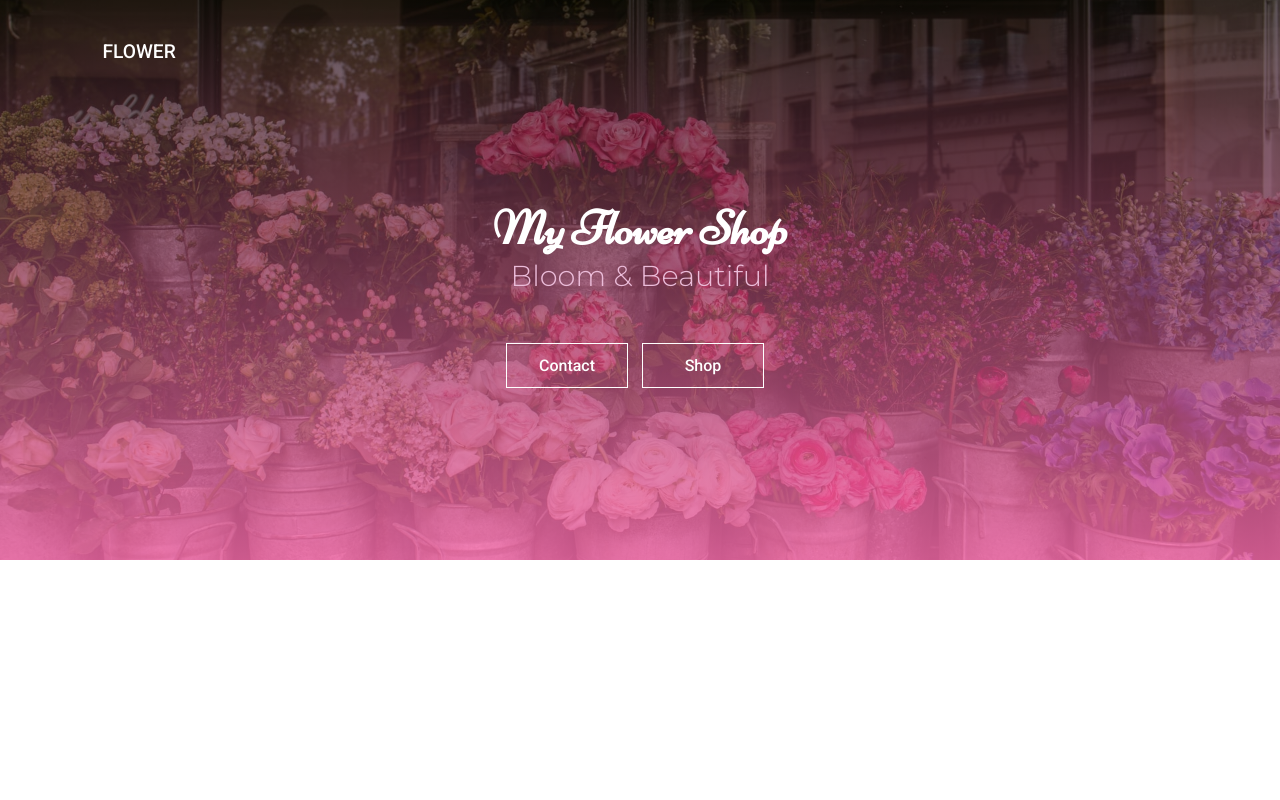
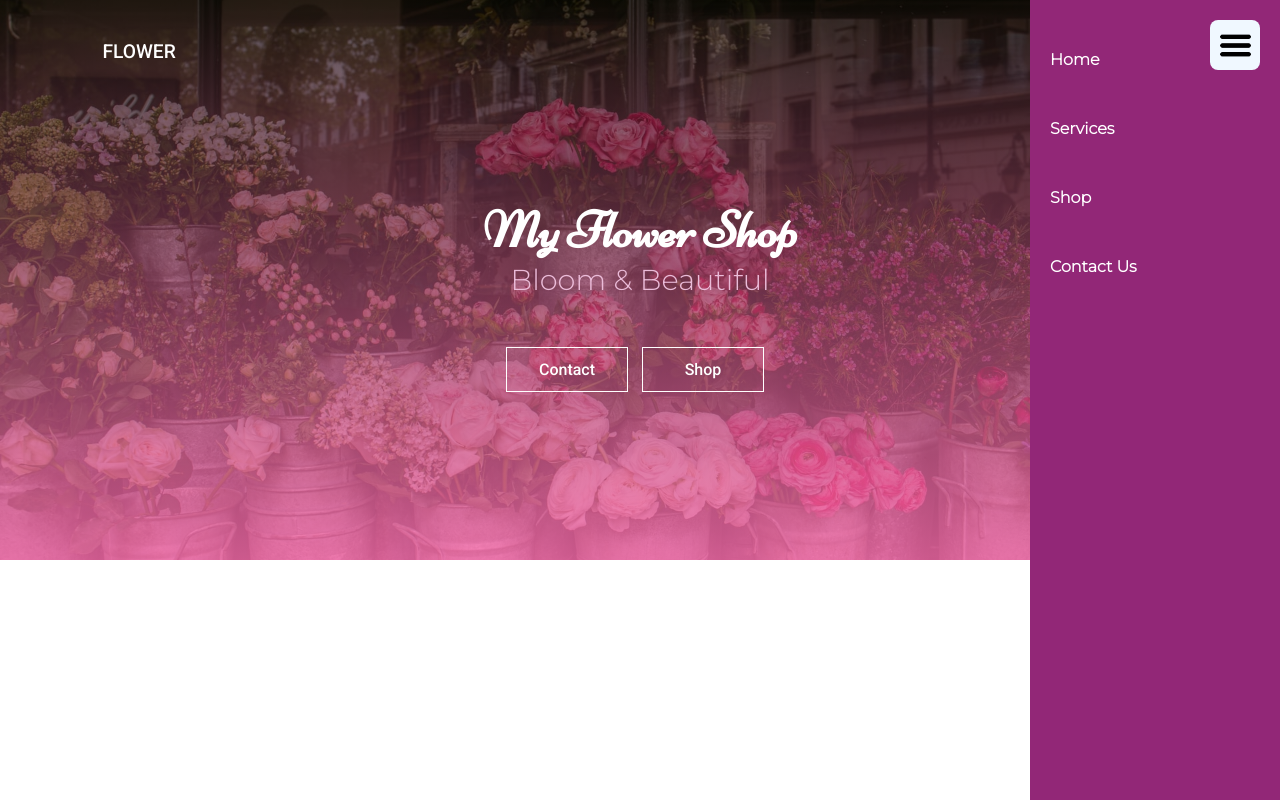
Before and after one commit to shalithacode/html-css-tutorial, a plain HTML site: page index.html in a window 1280 px wide. Drawn offline with Linux system fonts and the light colour scheme.

Commit message:
navbar created

```diff
--- a/css/styles.css
+++ b/css/styles.css
@@ -24,7 +24,7 @@
 .banner-text h1 {
     font-family: 'Niconne', cursive;
     color: white;
-    font-size: 3em;
+    font-size: 3.2em;
 }
 .banner-text p {
     font-family: 'Montserrat', sans-serif;
@@ -88,3 +88,39 @@
         margin: 30px auto 0;
     }
 }
+/* Side navigation */
+
+#sideNavigation {
+    width: 250px;
+    height: 100vh;
+    position: fixed;
+    right: 0;
+    top: 0;
+    background-color: rgb(146, 39, 119);
+}
+nav ul li {
+    list-style: none;
+    margin: 50px 20px;
+}
+nav ul li a {
+    color: white;
+    text-decoration: none;
+    font-family: 'Montserrat', sans-serif;
+    font-weight: 600;
+}
+#menuButton {
+    width: 50px;
+    height: 50px;
+    text-align: center;
+    position: fixed;
+    top: 20px;
+    right: 20px;
+    background-color: aliceblue;
+    border-radius: 8px;
+    cursor: pointer;
+}
+
+#menuButton img {
+    width: 35px;
+    margin: 7.5px;
+}
--- a/index.html
+++ b/index.html
@@ -21,5 +21,20 @@
                 </div>
             </div>
         </section>
+
+        <!--Navigation-->
+        <div id="sideNavigation">
+            <nav>
+                <ul>
+                    <li><a href="#">Home</a></li>
+                    <li><a href="#">Services</a></li>
+                    <li><a href="#">Shop</a></li>
+                    <li><a href="#">Contact Us</a></li>
+                </ul>
+            </nav>
+        </div>
+        <div id="menuButton">
+            <img src="./images/menu.png" id="menuIcon" />
+        </div>
     </body>
 </html>
```
